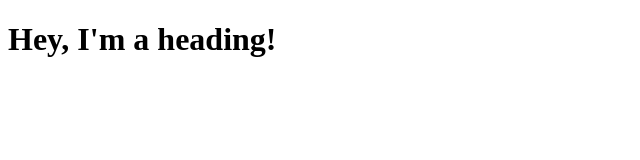
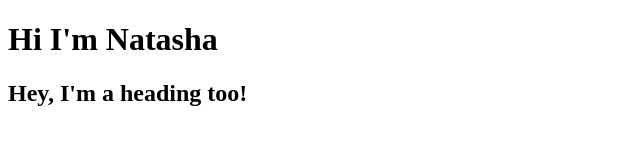
Before and after one commit to natasha8/22_nov_team_8, a plain HTML site: page index.html in a window 1280 px wide. Shown: the whole page, without its empty margins (0-640 px from the left). Drawn offline with Linux system fonts and the light colour scheme.

Commit message:
solved conflict

```diff
--- a/index.html
+++ b/index.html
@@ -7,6 +7,7 @@
     <title>Document</title>
 </head>
 <body>
-    <h1>Hey, I'm a heading!</h1>
+     <h1>Hi I'm Natasha </h1>
+     <h2>Hey, I'm a heading too!</h2>
 </body>
 </html>
```
Also changed, not shown: 1 other file.
